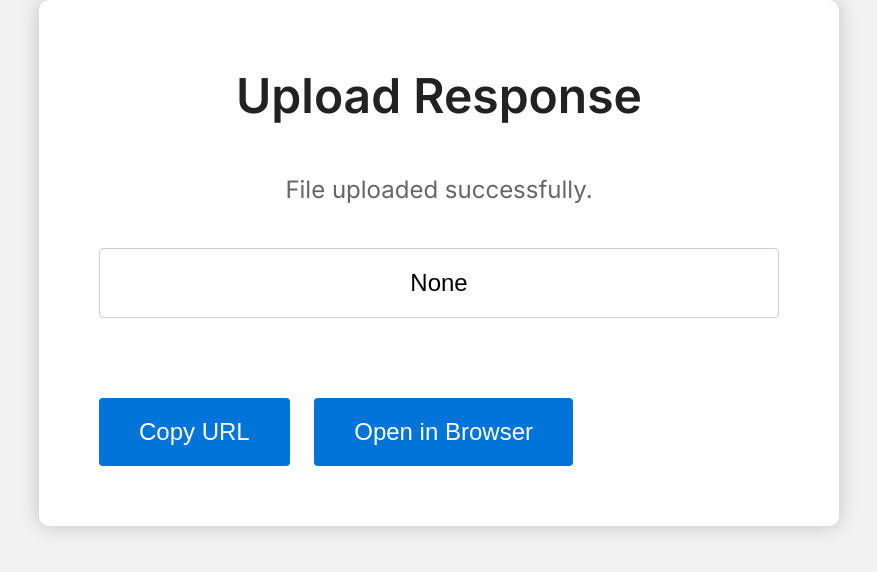
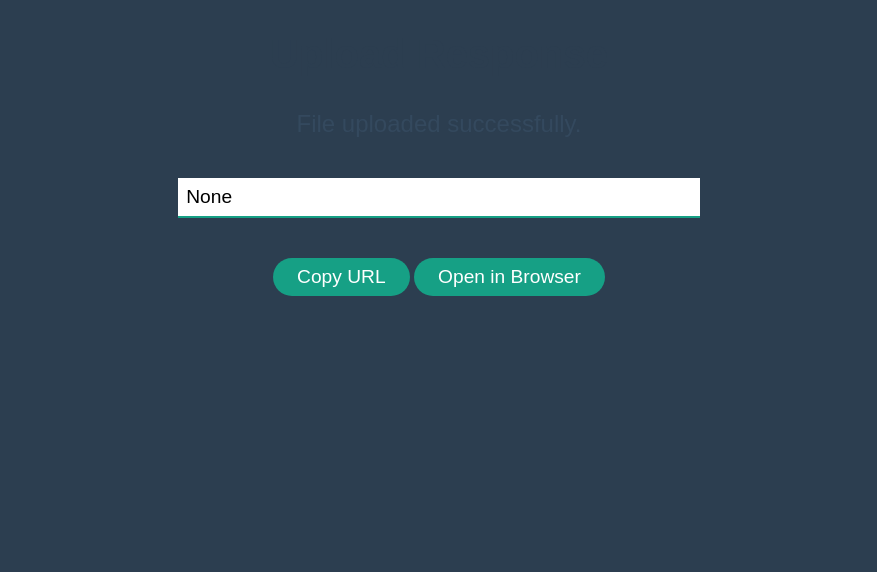
Before and after one commit to Sibuu07/GitHub-raw-file-upload, a Flask app: page /response in a window 1280 px wide. Shown: the top 572 px of the page, without its empty margins (201-1078 px from the left). Run offline with Flask 2, Linux system fonts and the light colour scheme.

Commit message:
Render skip

```diff
--- a/static/css/style.css
+++ b/static/css/style.css
@@ -1,126 +1,57 @@
-/* Global styles */
-* {
-  box-sizing: border-box;
-  margin: 0;
-  padding: 0;
+body {
+  background-color: #2c3e50;
+  font-family: 'Inter', sans-serif;
+  font-size: 16px;
+  color: #fff;
 }
 
-body {
-  font-family: 'Inter', sans-serif;
-  font-size: 16px;
-  line-height: 1.5;
-  background-color: #f2f2f2;
+/* Default style */
+.container {
+  width: 50%;
+  margin: 0 auto;
+  text-align: center;
+  font-family: 'Arial', sans-serif;
 }
 
-/* Container */
-.container {
-  width: 90%;
-  max-width: 800px;
-  margin: 0 auto;
-  padding: 40px;
-  background-color: #fff;
-  box-shadow: 0px 0px 20px rgba(0, 0, 0, 0.2);
-  border-radius: 10px;
+h2 {
+  color: #2c3e50;
+  font-size: 2.5rem;
+  margin-top: 2rem;
 }
 
-/* Heading */
-h2 {
-  font-weight: 600;
-  font-size: 36px;
-  margin-bottom: 20px;
-  text-align: center;
-  color: #222;
+p {
+  color: #34495e;
+  font-size: 1.5rem;
+  margin-top: 1rem;
 }
 
-/* Paragraphs */
-p {
-  margin-bottom: 20px;
-  font-size: 18px;
-  text-align: center;
-  color: #666;
-}
-
-/* Input field */
-input[type="text"] {
-  width: 100%;
-  padding: 10px;
-  border: 1px solid #ccc;
-  border-radius: 4px;
-  background-color: #fff;
-  font-size: 16px;
-  margin-bottom: 20px;
-  text-align: center;
-  outline: none;
-}
-
-/* Buttons */
-.buttons {
-  display: flex;
-  flex-direction: row;
-  justify-content: center;
-  align-items: center;
-  margin-top: 20px;
+input {
+  font-size: 1.2rem;
+  padding: 0.5rem;
+  width: 80%;
+  margin-top: 1rem;
+  border: none;
+  border-bottom: 2px solid #16a085;
 }
 
 button {
-  display: inline-block;
-  background-color: #0074d9;
-  color: #fff;
+  font-size: 1.2rem;
+  padding: 0.5rem 1.5rem;
+  margin-top: 1rem;
   border: none;
-  border-radius: 4px;
-  padding: 10px 20px;
+  border-radius: 20px;
+  background-color: #16a085;
+  color: #ffffff;
   cursor: pointer;
-  margin-right: 10px;
-  font-size: 18px;
-  transition: background-color 0.2s ease;
+  transition: all 0.3s ease-in-out;
 }
 
 button:hover {
-  background-color: #0061a8;
+  background-color: #1abc9c;
 }
 
-/* Responsive styles for big screens */
-@media screen and (min-width: 769px) {
-  /* Container */
-  .container {
-    padding: 60px;
-  }
-
-  /* Heading */
-  h2 {
-    font-size: 48px;
-    margin-bottom: 40px;
-  }
-
-  /* Paragraphs */
-  p {
-    font-size: 24px;
-    margin-bottom: 40px;
-  }
-
-  /* Input field */
-  input[type="text"] {
-    margin-bottom: 40px;
-    font-size: 24px;
-    padding: 20px;
-  }
-
-  /* Buttons */
-  .buttons {
-    margin-top: 40px;
-  }
-
-  button {
-    font-size: 24px;
-    padding: 20px 40px;
-    margin-right: 20px;
-  }
-}
-
-/* Responsive styles for mobile screens */
+/* Responsive styles for smaller screens */
 @media screen and (max-width: 768px) {
-  /* Mobile screen styles */
-
   .container {
     width: 90%;
     margin: 0 auto;
```
Also changed, not shown: other parts of static/css/style.css (+21 -15 lines).
